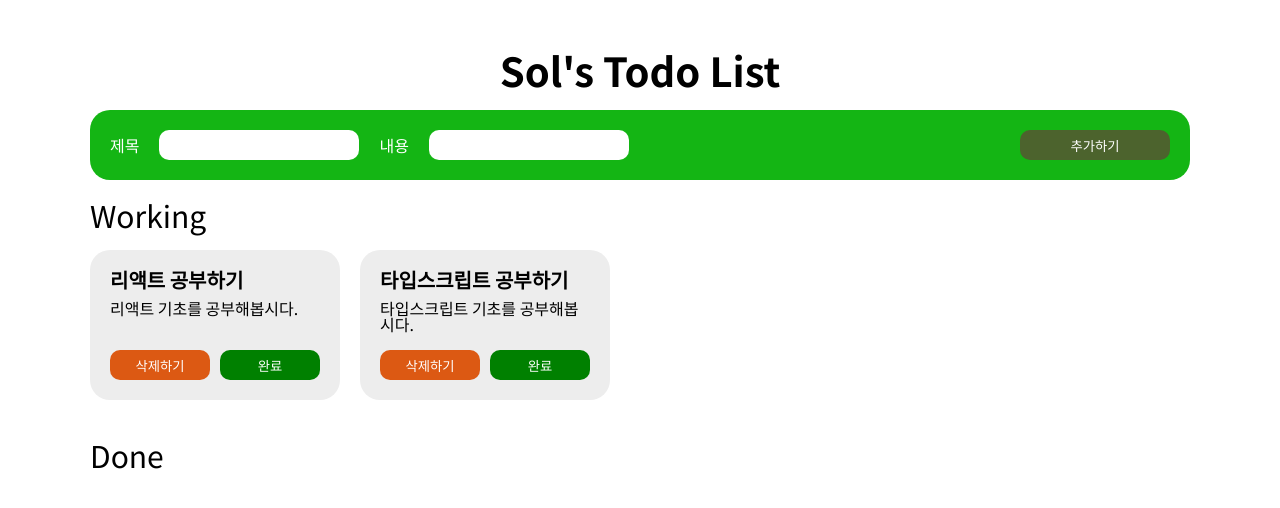
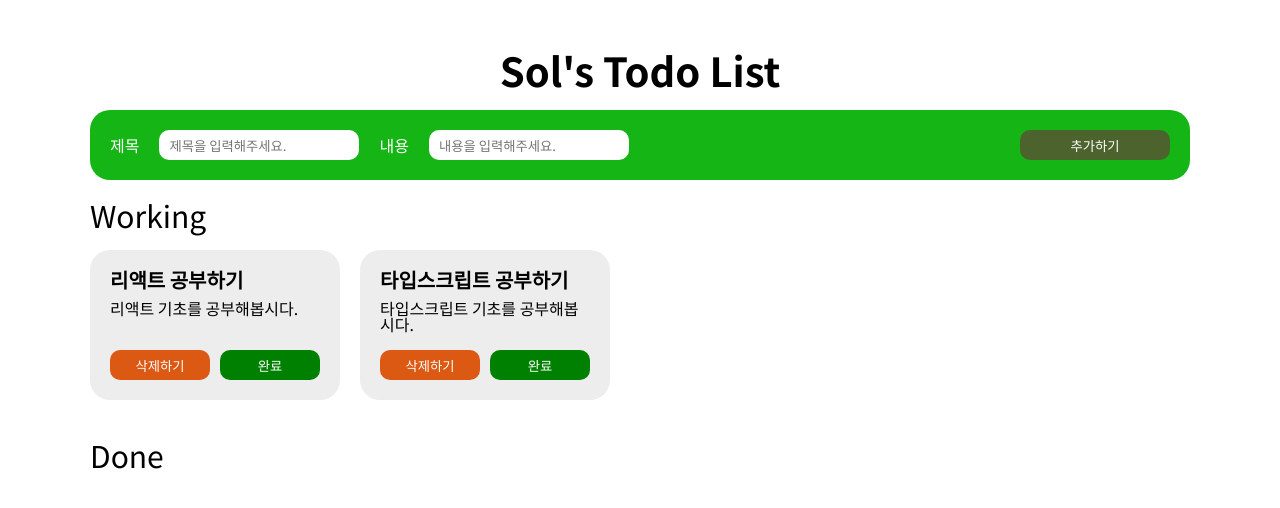
Before and after one commit to solpark16/myTodoList, a React (Vite) app: page / in a window 1280 px wide. Shown: the top 508 px of the page. Built offline with nearby package versions, Linux system fonts and the light colour scheme.

Commit message:
input placeholder 추가

```diff
--- a/src/App.jsx
+++ b/src/App.jsx
@@ -1,12 +1,12 @@
-import React from 'react'
+import React from "react";
 import TodoContainer from "./components/TodoContainer";
-
+import Layout from "./components/Layout";
 const App = () => {
   return (
-    <>
-      <TodoContainer/>
-    </>
-  )
-}
+    <Layout>
+      <TodoContainer />
+    </Layout>
+  );
+};
 
-export default App
+export default App;
--- /dev/null
+++ b/src/components/Layout.jsx
@@ -0,0 +1,5 @@
+const Layout = ({ children }) => {
+  return <div className="wrap">{children}</div>;
+};
+
+export default Layout;
--- a/src/components/TodoContainer.jsx
+++ b/src/components/TodoContainer.jsx
@@ -36,7 +36,7 @@
     setTodo(changeStatus);
   };
   return (
-    <div className="wrap">
+    <>
       <h1>Sol's Todo List</h1>
       <TodoForm todo={todo} setTodo={setTodo} />
       <TodoList
@@ -51,7 +51,7 @@
         deleteTodoHandler={deleteTodoHandler}
         toggleTodoHandler={toggleTodoHandler}
       />
-    </div>
+    </>
   );
 };
 
--- a/src/components/TodoForm.jsx
+++ b/src/components/TodoForm.jsx
@@ -26,6 +26,7 @@
       <input
         type="text"
         value={title}
+        placeholder="제목을 입력해주세요."
         onChange={(e) => {
           setTitle(e.target.value);
         }}
@@ -34,6 +35,7 @@
       <input
         type="text"
         value={body}
+        placeholder="내용을 입력해주세요."
         onChange={(e) => {
           setBody(e.target.value);
         }}
```
